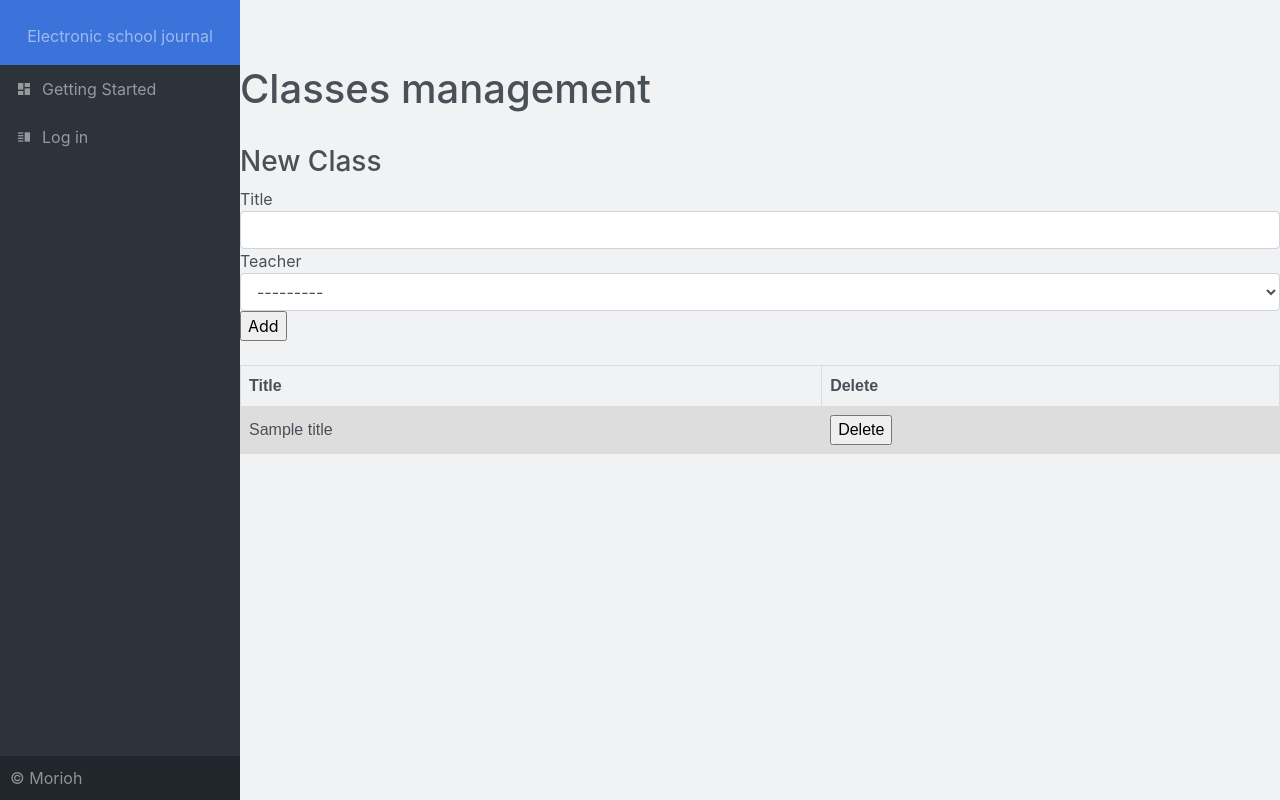
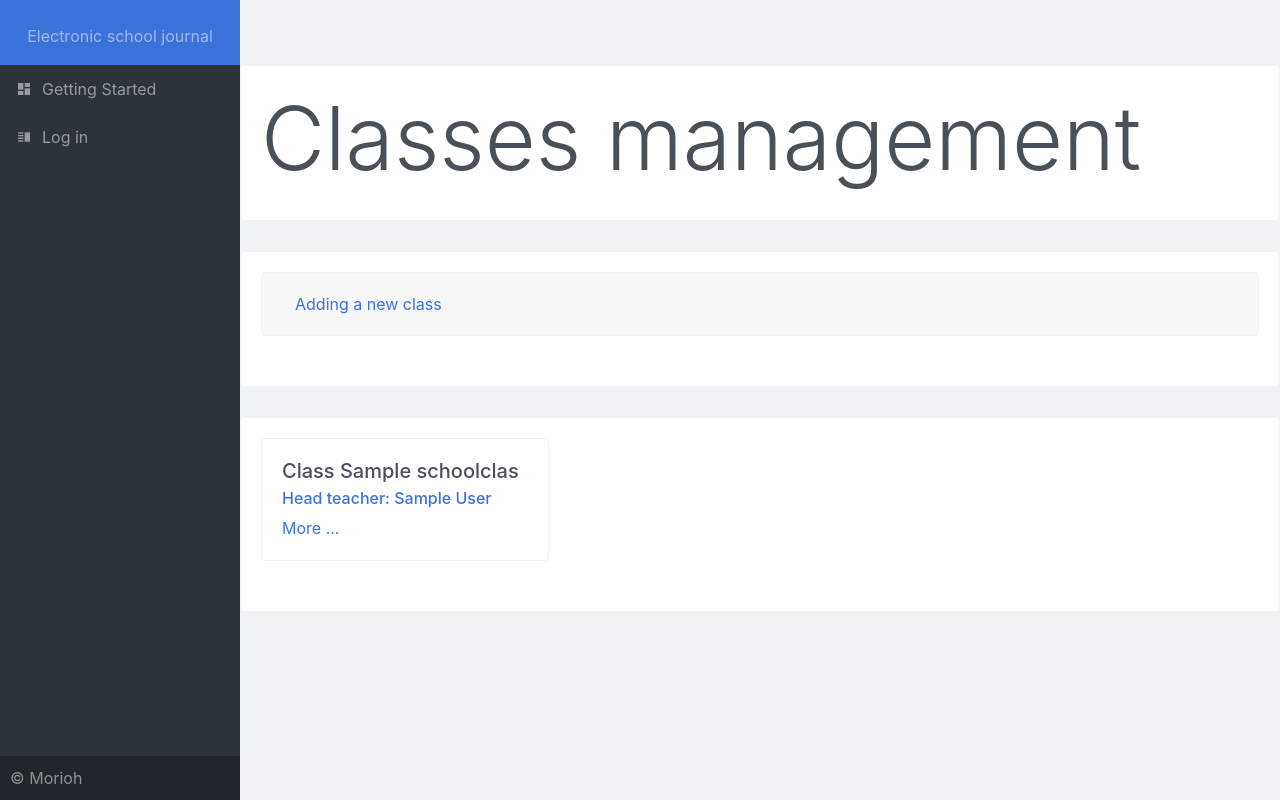
Before and after one commit to alexk318/Electronic-school-journal, a Django app: template Journal/templates/Journal/classes.html in a window 1280 px wide. Run offline with Django 3.2, Linux system fonts and the light colour scheme; tables that the repository leaves empty hold one stand-in row (values such as "Sample post"); the template is opened without the code that fills it: values that come from a table or form of the project are taken from there, most other values are stand-ins (such as "Sample title", 1, 10 or a date in 2020); some libraries are stand-ins or nearby versions.

```diff
--- a/Journal/templates/Journal/classes.html
+++ b/Journal/templates/Journal/classes.html
@@ -1,66 +1,87 @@
 {% extends 'Journal/base.html' %}
 
 {% block title %}
-    Classes
+    Classes management
 {% endblock %}
 
+{% block body %}
+    <div class="card">
+        <div class="card-body">
+            <h2 class="display-2">Classes management</h2>
+        </div>
+    </div>
 
-{% block body %}
+    <div class="card">
+        <div class="card-body">
+            <div class="accordion" id="accordion">
+                <div class="card">
+                    <div class="card-header" id="headingTwo">
+                        <h5 class="mb-0">
+                            <button class="btn btn-link" data-toggle="collapse" data-target="#collapseTwo"
+                                    aria-controls="collapseTwo">
+                                Adding a new class
+                            </button>
+                        </h5>
+                    </div>
 
-    <h1>Classes management</h1>
+                    <div id="collapseTwo" class="collapse" aria-labelledby="headingTwo" data-parent="#accordion">
+                        <div class="card-body">
 
-    <br />
-    <h3>New Class</h3>
+                            <form action="{% url 'classes' %}"
+                                  method="post">
 
-    <form action="{% url 'class_add' %}" method="post">
-        {% for forms in addforms %}
-            {{ forms.label }}
-            {{ forms }}
-        {% endfor %}
+                                <div class="row">
+                                    <div class="col-md-2">
+                                        <div class="form-group">
+                                            {% for forms in addforms %}
+                                                {{ forms.label }}
+                                                {{ forms }}
+                                                <br />
+                                            {% endfor %}
+                                        </div>
+                                    </div>
+                                </div>
 
-        <input type="submit" value="Add">
-    </form>
+                                <button type="submit" class="btn btn-outline-dark">Add</button>
 
-    <br />
-    <table style="width:100%">
-        <tr>
-            <th>Title</th>
-            <th>Delete</th>
-        </tr>
+                            </form>
 
-        {% for title in titles %}
-            <tr>
-                <td>{{ title }}</td>
+                        </div>
+                    </div>
+                </div>
+            </div>
+        </div>
+    </div>
+
+    <div class="card">
+        <div class="card-body">
+
+            <div class="row">
+                {% for c in schoolclasses %}
+
+                    <div class="col-sm-3">
+                        <div class="card" style="width: 18rem;">
+                            <div class="card-body">
+                                <h5 class="card-title">Class {{ c.title }}</h5>
+                                <h6 class="card-subtitle mb-2 text-muted">
+                                    {% if c.teacher %}
+                                        <a href="">Head teacher: {{ c.teacher.first_name }} {{ c.teacher.last_name }}</a>
+
+                                    {% else %}
+                                        The head teacher is not defined for this class
+                                    {% endif %}
+                                </h6>
+
+                                <a href="#" class="card-link">More ...</a>
+                            </div>
+                        </div>
+                    </div>
+
+                {% endfor %}
+            </div>
+
+        </div>
+    </div>
 
 
-                <form action="{% url 'class_delete' title %}" method="post">
-                    <td>
-                        <input type="submit" value="Delete">
-                    </td>
-                </form>
-
-            </tr>
-        {% endfor %}
-
-    </table>
-
-
-    <style>
-        table {
-            font-family: arial, sans-serif;
-            border-collapse: collapse;
-            width: 100%;
-        }
-
-        td, th {
-            border: 1px solid #dddddd;
-            text-align: left;
-            padding: 8px;
-        }
-
-        tr:nth-child(even) {
-            background-color: #dddddd;
-        }
-    </style>
-
 {% endblock %}
```
